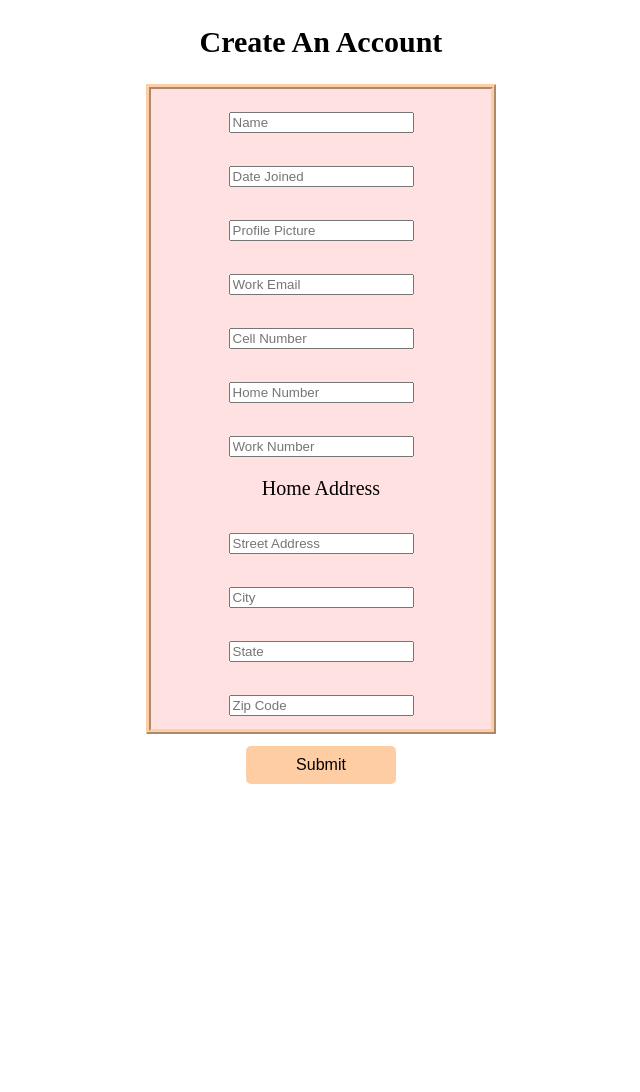
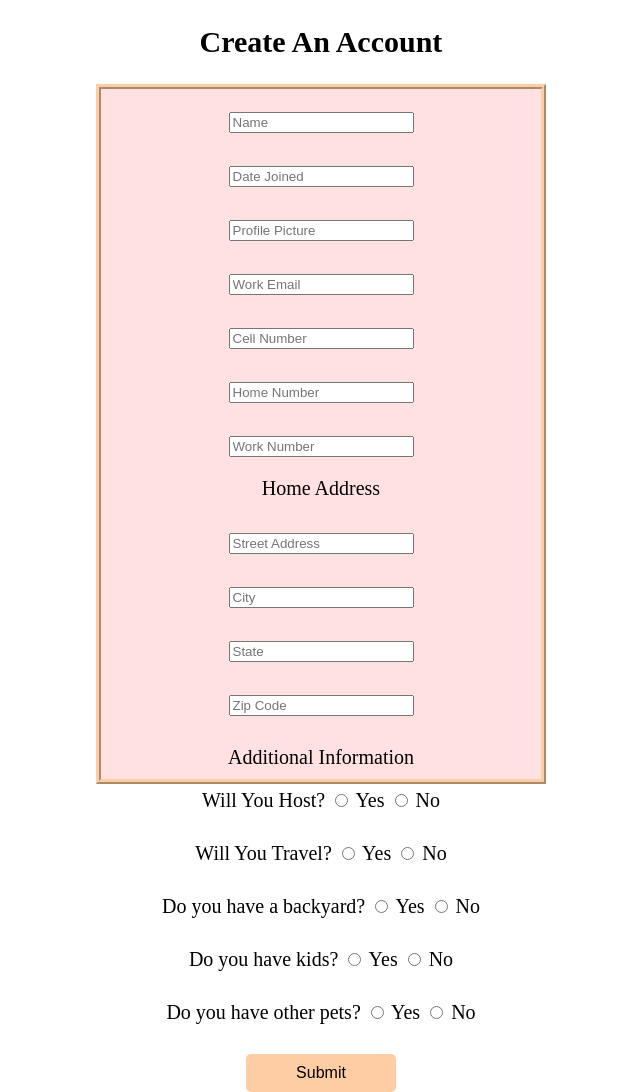
Before and after one commit to ad3707/w4111-proj1, a Flask app: page /signup2 in a window 1280 px wide. Shown: the part 158-1250 px from the top of the page, without its empty margins (319-959 px from the left). Before the commit the page ends 942 px from the top, so only its background shows below. Run offline with Flask 2, Linux system fonts and the light colour scheme; parts of the project's set-up code (start-up, migrations or seed data) failed here and were passed over.

Commit message:
Update signup2.html

```diff
--- a/templates/signup2.html
+++ b/templates/signup2.html
@@ -31,8 +31,8 @@
      margin: auto;
      background-color: #ffe1e1;
      padding: 20px;
-     height: 600px;
-     width: 300px;
+     height: 650px;
+     width: 400px;
      border-style: ridge;
      border-color: #ffcda3;
      border-width: 5px;
@@ -110,6 +110,34 @@
        <div id = "inputs">
       <input type = "number" name = "zip" id = "zip" placeholder = "Zip Code" required />
        </div>
+
+        <div id = "inputs">
+            <p> Additional Information </p>
+      <label> Will You Host? <input type = "radio" id = "hostY" name = "hostY" value = "Y" /> <span> Yes </span></label>
+           <label> <input type = "radio" id = "hostN" name = "hostN" value = "N" /> <span> No </span></label>
+      </div>
+
+      <div id = "inputs">
+      <label> Will You Travel? <input type = "radio" id = "travelY" name = "travelY" value = "Y" /> <span> Yes </span></label>
+           <label> <input type = "radio" id = "travelN" name = "travelN" value = "N" /> <span> No </span></label>
+      </div>
+
+        <div id = "inputs">
+      <label> Do you have a backyard? <input type = "radio" id = "backY" name = "backY" value = "Y" /> <span> Yes </span></label>
+           <label> <input type = "radio" id = "backN" name = "backN" value = "N" /> <span> No </span></label>
+      </div>
+
+       <div id = "inputs">
+      <label> Do you have kids? <input type = "radio" id = "kidY" name = "kidY" value = "Y" /> <span> Yes </span></label>
+           <label> <input type = "radio" id = "kidN" name = "kidN" value = "N" /> <span> No </span></label>
+      </div>
+
+       <div id = "inputs">
+      <label> Do you have other pets? <input type = "radio" id = "petY" name = "petY" value = "Y" /> <span> Yes </span></label>
+           <label> <input type = "radio" id = "petN" name = "petN" value = "N" /> <span> No </span></label>
+      </div>
+
+
       <button type = "submit" id = "submit" > Submit </button>
       </form>
 
```
